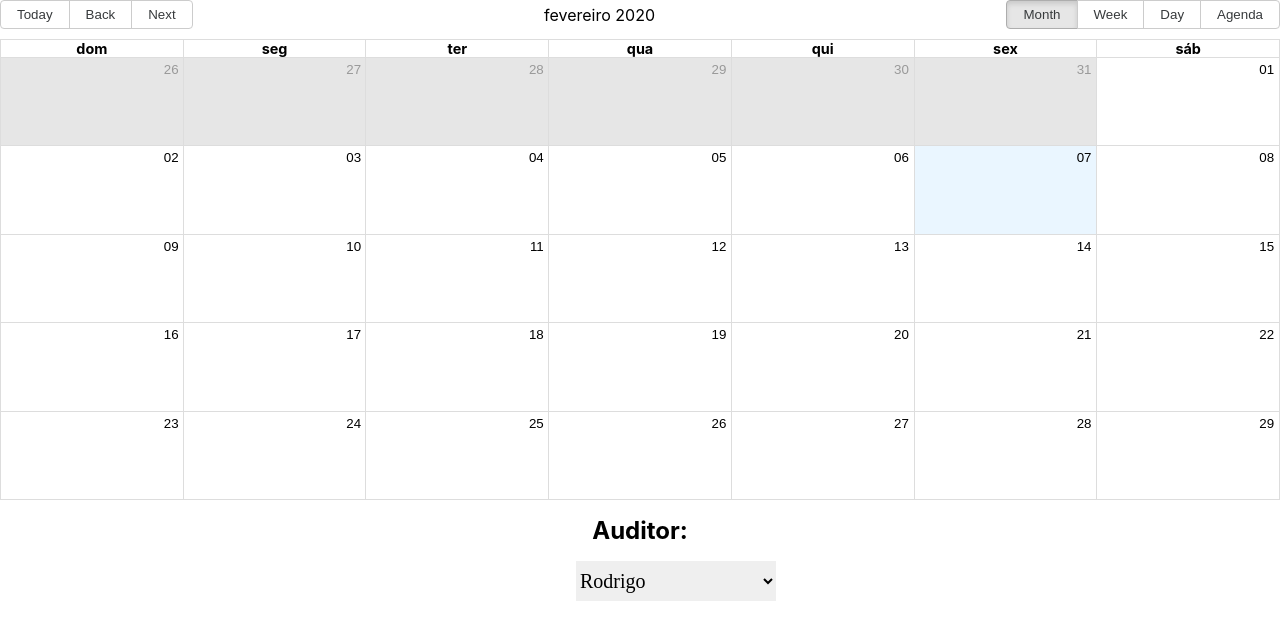
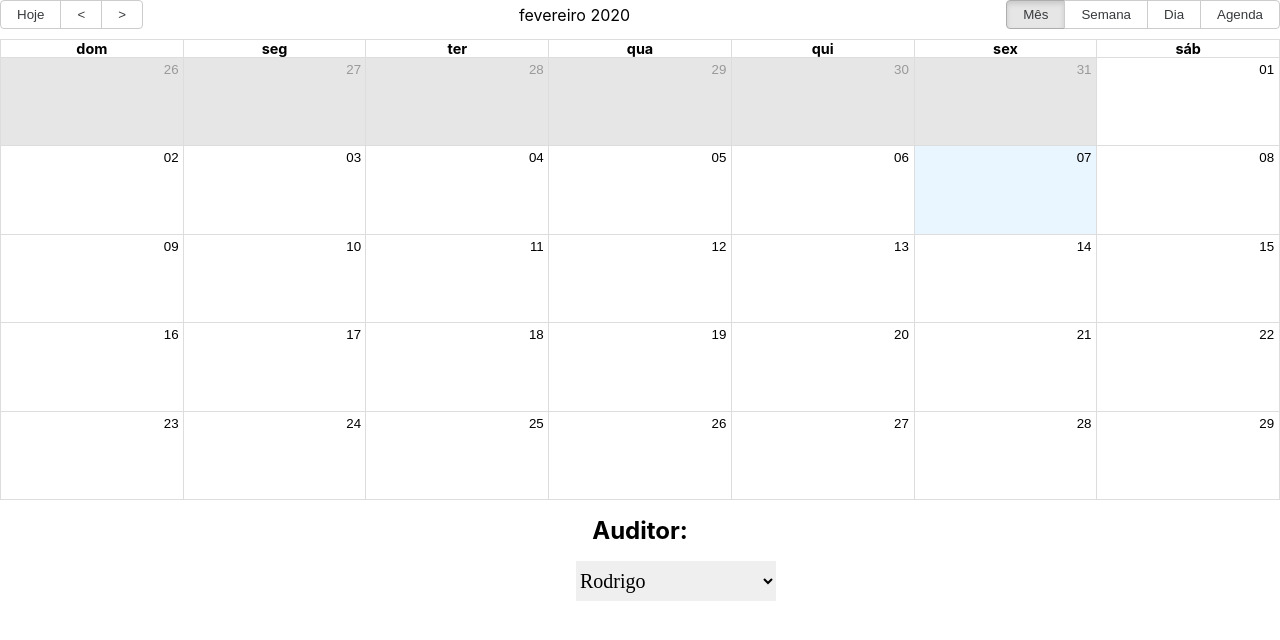
Before and after one commit to RodrigoBorges93/Calendar, a React (Create React App) app in the folder schedulling/: page / in a window 1280 px wide. Shown: the top 640 px of the page. Built offline with nearby package versions, Linux system fonts and the light colour scheme; no server answers; a web font is replaced by a local one.

Commit message:
Translated the app to pt-BR

```diff
--- a/schedulling/src/pages/calendar.jsx
+++ b/schedulling/src/pages/calendar.jsx
@@ -12,6 +12,14 @@ function Calendario () {
 
         const [events, setEvents] = useState([]);
         const [user, setUser] = useState('Rodrigo');
+        const [messages, SetMessages] = useState({
+            today: 'Hoje',
+            previous: '<',
+            next: '>',
+            month: 'Mês',
+            day: 'Dia',
+            week: 'Semana'
+        })
 
         useEffect(() => {
             async function loadEvents(){
@@ -29,6 +37,7 @@ function Calendario () {
         <Calendar
         localizer={localizer}
         events={events}
+        messages={messages}
         startAccessor="start"
         endAccessor="end"
         style={{ height: 500 }}
```
